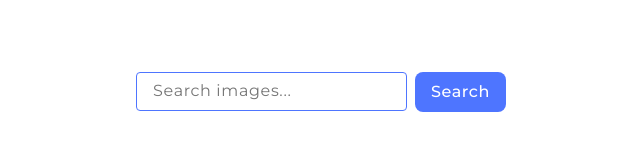
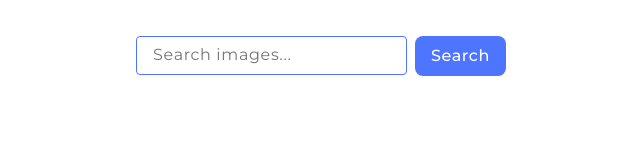
Before and after one commit to Lyadskyi/goit-js-hw-11, a website built with Vite: page src/index.html in a window 1280 px wide. Shown: the whole page, without its empty margins (319-959 px from the left). Built offline with nearby package versions, Linux system fonts and the light colour scheme; what simplelightbox would draw is missing.

Commit message:
Update pixabay-api.css

```diff
--- a/src/css/pixabay-api.css
+++ b/src/css/pixabay-api.css
@@ -1,11 +1,3 @@
-.search-images {
-  display: flex;
-  justify-content: center;
-  flex-direction: row;
-  gap: 8px;
-  margin-top: 36px;
-}
-
 input {
   border-radius: 4px;
   padding: 8px 16px;
```
